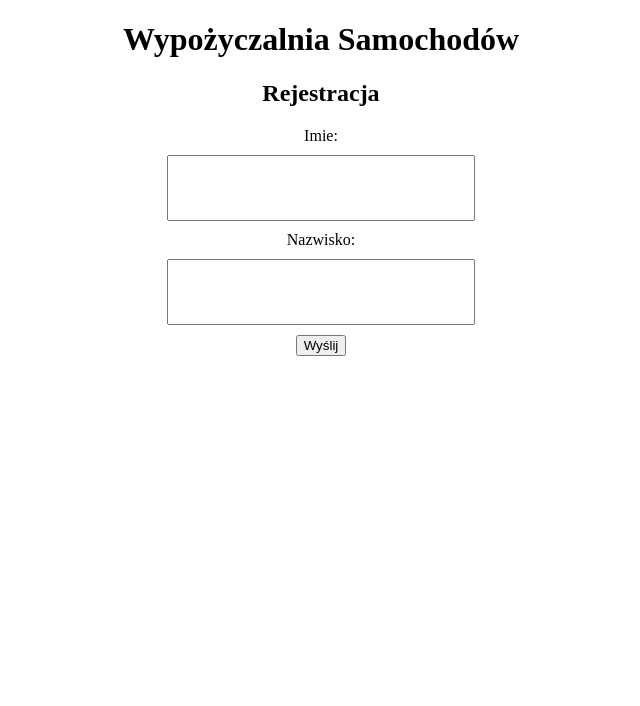
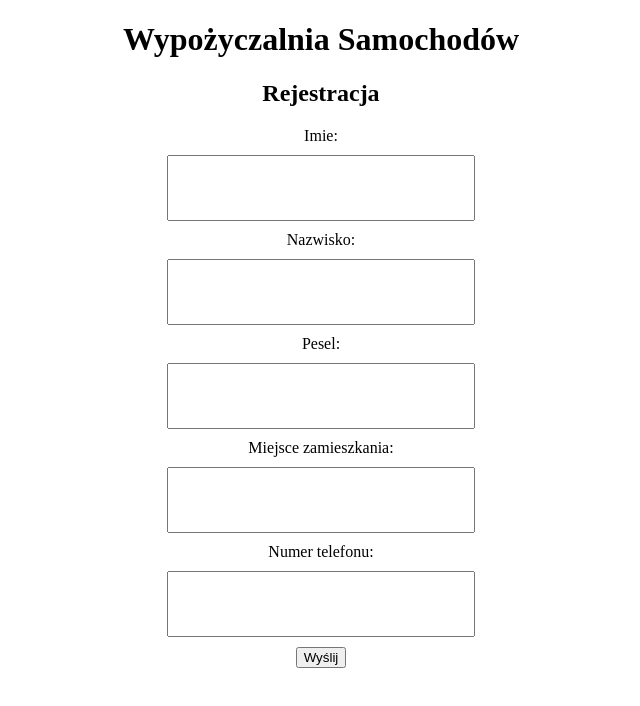
Before and after one commit to DawidKluczewski/wypozyczalnia_samochodow, a React (Create React App) app in the folder client/: page / in a window 1280 px wide. Shown: the top 706 px of the page, without its empty margins (319-959 px from the left). Built offline with nearby package versions, Linux system fonts and the light colour scheme.

Commit message:
commit 1

```diff
--- a/client/src/App.js
+++ b/client/src/App.js
@@ -6,11 +6,17 @@ function App() {
 
   const [imie, setImie] = useState('')
   const [nazwisko, setNazwisko] = useState('')
+  const [pesel, setPesel] = useState('')
+  const [miejsce_zamieszkania, setMiejsce_zamieszkania] = useState('')
+  const [numer_telefonu, setNumer_telefonu] = useState('')
 
   const submitKlient = () => {
     Axios.post("http://localhost:8002/api/insert", {
       imie: imie,
       nazwisko: nazwisko,
+      pesel: pesel,
+      miejsce_zamieszkania: miejsce_zamieszkania,
+      numer_telefonu: numer_telefonu,
   }).then(() => {
     alert("Udało się");
     });
@@ -22,6 +28,7 @@ function App() {
       <h2>Rejestracja</h2>
 
       <div className='form'>
+
       <label>Imie:</label>
       <input type="text" name="imie" onChange={(e)=> {
 setImie(e.target.value)
@@ -30,8 +37,21 @@ setImie(e.target.value)
       <input type="text" name="nazwisko" onChange={(e)=> {
 setNazwisko(e.target.value)
 }}/>
+      <label>Pesel:</label>
+      <input type="text" name="pesel" onChange={(e)=> {
+setPesel(e.target.value)
+}}/>
+      <label>Miejsce zamieszkania:</label>
+      <input type="text" name="miejsce_zamieszkania" onChange={(e)=> {
+setMiejsce_zamieszkania(e.target.value)
+}}/>
+      <label>Numer telefonu:</label>
+      <input type="text" name="numer_telefonu" onChange={(e)=> {
+setNumer_telefonu(e.target.value)
+}}/>
 
       <button onClick={submitKlient}>Wyślij</button>
+
       </div>
     </div>
   );
```
Also changed, not shown: 1 other file (tests, documents, lock files or other folders).
